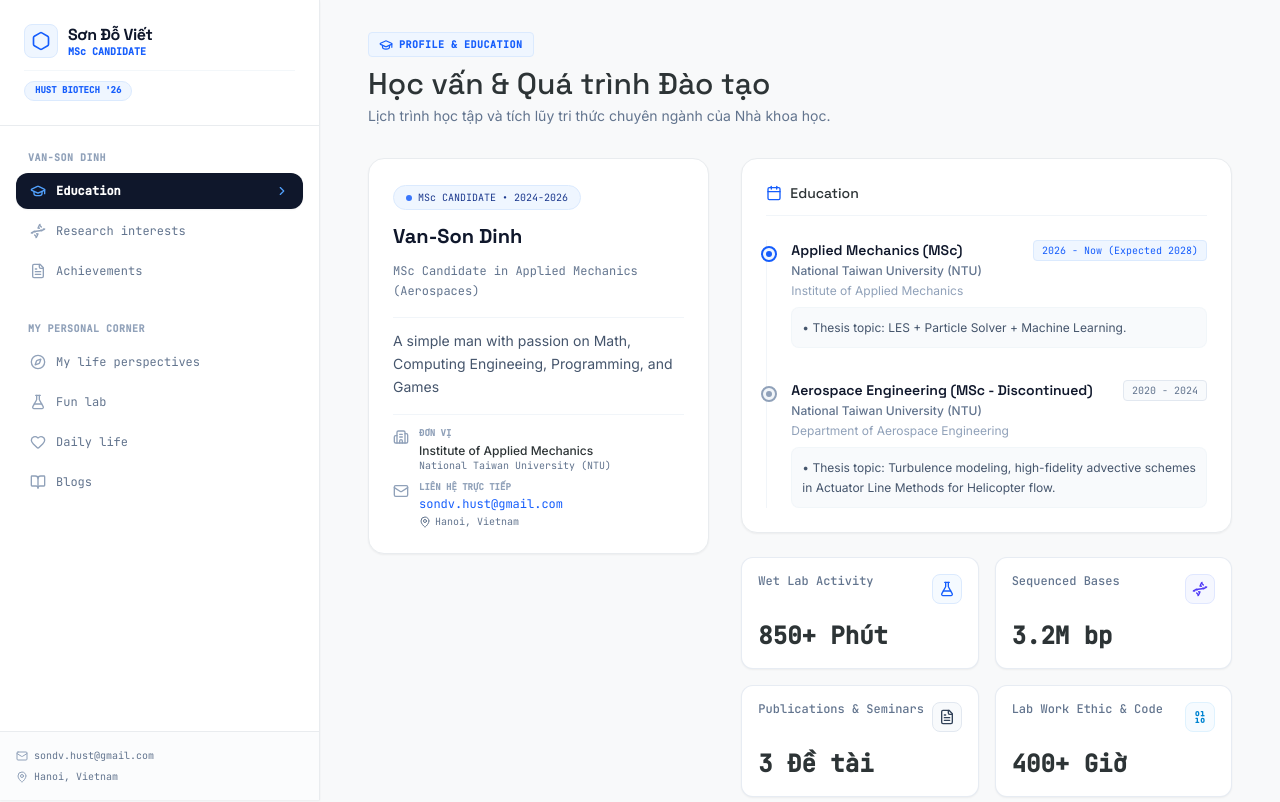
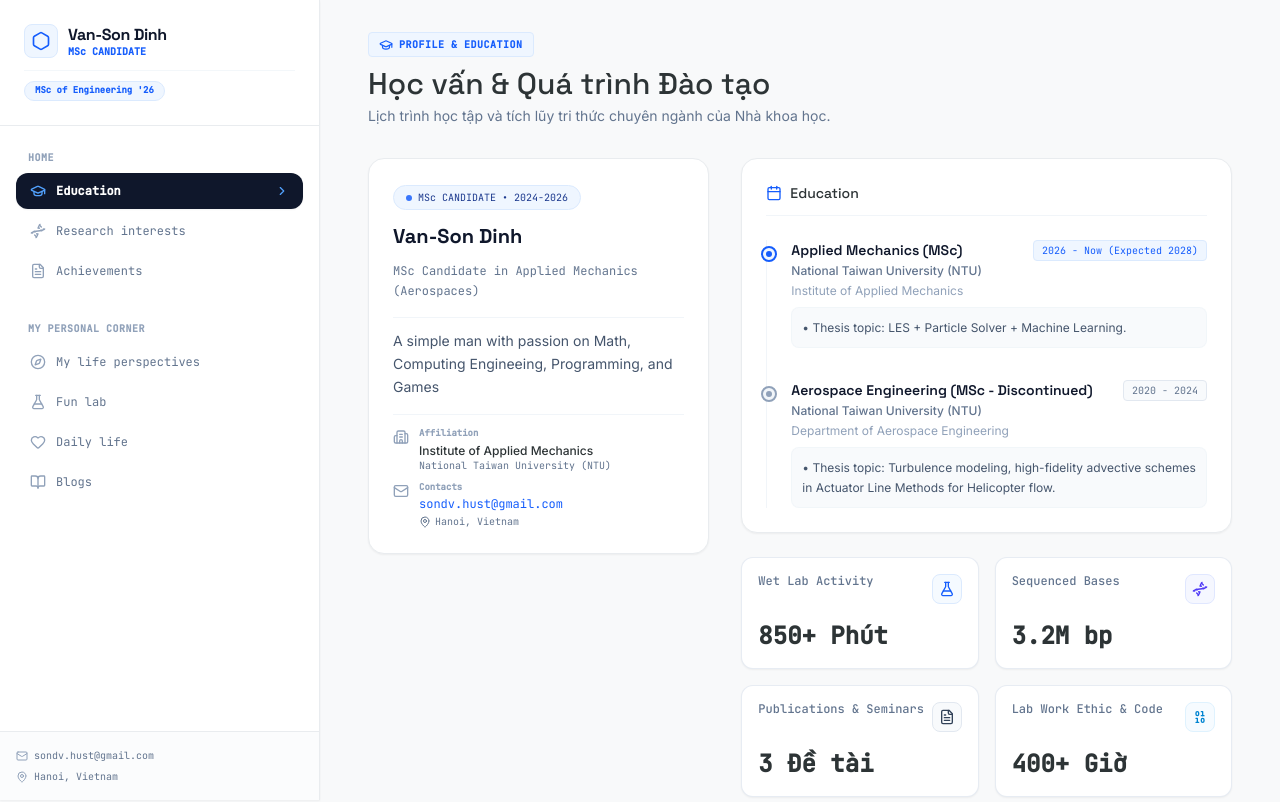
Before and after one commit to Sonhuster/portfolio, a React (Vite) app: page / in a window 1280 px wide. Shown: the top 802 px of the page. Built offline with nearby package versions, Linux system fonts and the light colour scheme.

Commit message:
update web

```diff
--- a/src/App.tsx
+++ b/src/App.tsx
@@ -35,7 +35,7 @@ export default function App() {
 
   const menuCategories = [
     {
-      title: "Van-Son Dinh",
+      title: "Home",
       items: [
         { id: "education", label: "Education", icon: GraduationCap },
         { id: "research-interests", label: "Research interests", icon: Dna },
@@ -93,7 +93,7 @@ export default function App() {
             </div>
             <div>
               <span className="font-display font-black text-slate-900 text-sm md:text-base tracking-tight block leading-tight">
-                Sơn Đỗ Viết
+                Van-Son Dinh
               </span>
               <span className="text-[10px] text-blue-600 font-mono block leading-none mt-0.5 font-bold">
                 MSc CANDIDATE
@@ -103,7 +103,7 @@ export default function App() {
 
           <div className="flex items-center justify-between border-t border-slate-100/80 pt-2.5">
             <span className="inline-flex items-center gap-1 bg-blue-50 text-blue-600 text-[9px] font-mono px-2.5 py-0.5 rounded-full border border-blue-100 font-bold">
-              HUST BIOTECH '26
+              MSc of Engineering '26
             </span>
           </div>
         </div>
@@ -166,7 +166,7 @@ export default function App() {
           </div>
           <div>
             <span className="font-display font-medium text-slate-900 text-sm tracking-tight block">
-              Sơn Đỗ Viết <span className="text-blue-650 font-mono text-[9px] font-bold">/ Candidates</span>
+              Van-Son Dinh <span className="text-blue-650 font-mono text-[9px] font-bold">/ Candidates</span>
             </span>
           </div>
         </div>
@@ -196,7 +196,7 @@ export default function App() {
           <div className="flex items-center justify-between border-b border-slate-100 pb-4">
             <div className="flex items-center gap-2">
               <Hexagon className="w-5 h-5 text-blue-600" />
-              <span className="font-display font-bold text-slate-900 text-sm">Sơn Đỗ Viết</span>
+              <span className="font-display font-bold text-slate-900 text-sm">Van-Son Dinh</span>
             </div>
             <button
               id="btn-close-mobile-drawer"
--- a/src/components/AcademicBlog.tsx
+++ b/src/components/AcademicBlog.tsx
@@ -246,7 +246,7 @@ export default function AcademicBlog() {
                 </h2>
 
                 <div className="flex flex-wrap items-center justify-center sm:justify-start gap-4 text-xs font-mono text-slate-400 pt-2 border-y border-slate-50 py-2.5">
-                  <span className="flex items-center gap-1 text-slate-500"><User className="w-3.5 h-3.5" /> Bởi Sơn Đỗ Viết</span>
+                  <span className="flex items-center gap-1 text-slate-500"><User className="w-3.5 h-3.5" /> Bởi Van-Son Dinh</span>
                   <span className="flex items-center gap-1"><Clock className="w-3.5 h-3.5" /> Thời gian đọc: {selectedPost.readTime}</span>
                   <span className="flex items-center gap-1"><MessageSquare className="w-3.5 h-3.5" /> {getPostCommentsCount(selectedPost.id)} Thảo luận</span>
                 </div>
--- a/src/components/Education.tsx
+++ b/src/components/Education.tsx
@@ -66,7 +66,7 @@ export default function Education() {
               <div className="flex items-start gap-2.5">
                 <Building2 className="w-4 h-4 text-slate-400 mt-0.5 flex-shrink-0" />
                 <div>
-                  <div className="text-[9px] font-semibold text-slate-400 font-mono">ĐƠN VỊ</div>
+                  <div className="text-[9px] font-semibold text-slate-400 font-mono">Affiliation</div>
                   <div className="text-xs text-[#2d3436] leading-tight mt-0.5 font-medium">{profileData.department}</div>
                   <div className="text-[10px] text-slate-500 font-mono">{profileData.institution}</div>
                 </div>
@@ -75,7 +75,7 @@ export default function Education() {
               <div className="flex items-start gap-2.5">
                 <Mail className="w-4 h-4 text-slate-400 mt-0.5 flex-shrink-0" />
                 <div>
-                  <div className="text-[9px] font-semibold text-slate-400 font-mono">LIÊN HỆ TRỰC TIẾP</div>
+                  <div className="text-[9px] font-semibold text-slate-400 font-mono">Contacts</div>
                   <a href={`mailto:${profileData.email}`} className="text-xs text-blue-600 hover:underline font-mono block mt-0.5">
                     {profileData.email}
                   </a>
--- a/src/components/Publication.tsx
+++ b/src/components/Publication.tsx
@@ -103,7 +103,7 @@ export default function Publication() {
 
                 <div className="border-t border-slate-100 pt-2.5 space-y-1 text-[11px] font-sans text-slate-600">
                   <div>
-                    <strong className="text-slate-700">Người báo cáo:</strong> Sơn Đỗ Viết
+                    <strong className="text-slate-700">Người báo cáo:</strong> Van-Son Dinh
                   </div>
                   <div>
                     <strong className="text-slate-700">Seminar:</strong> Hội nghị Khoa học Trẻ Sinh học & Công nghệ Sinh học HUST
```
